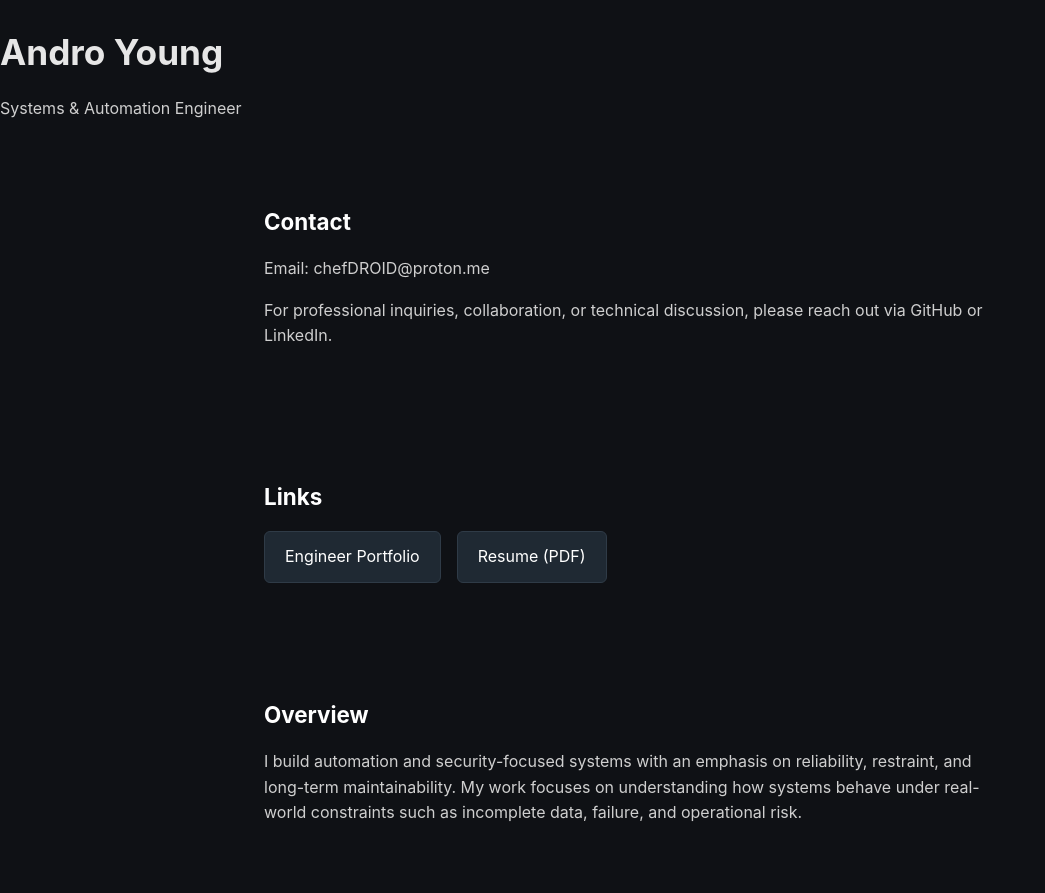
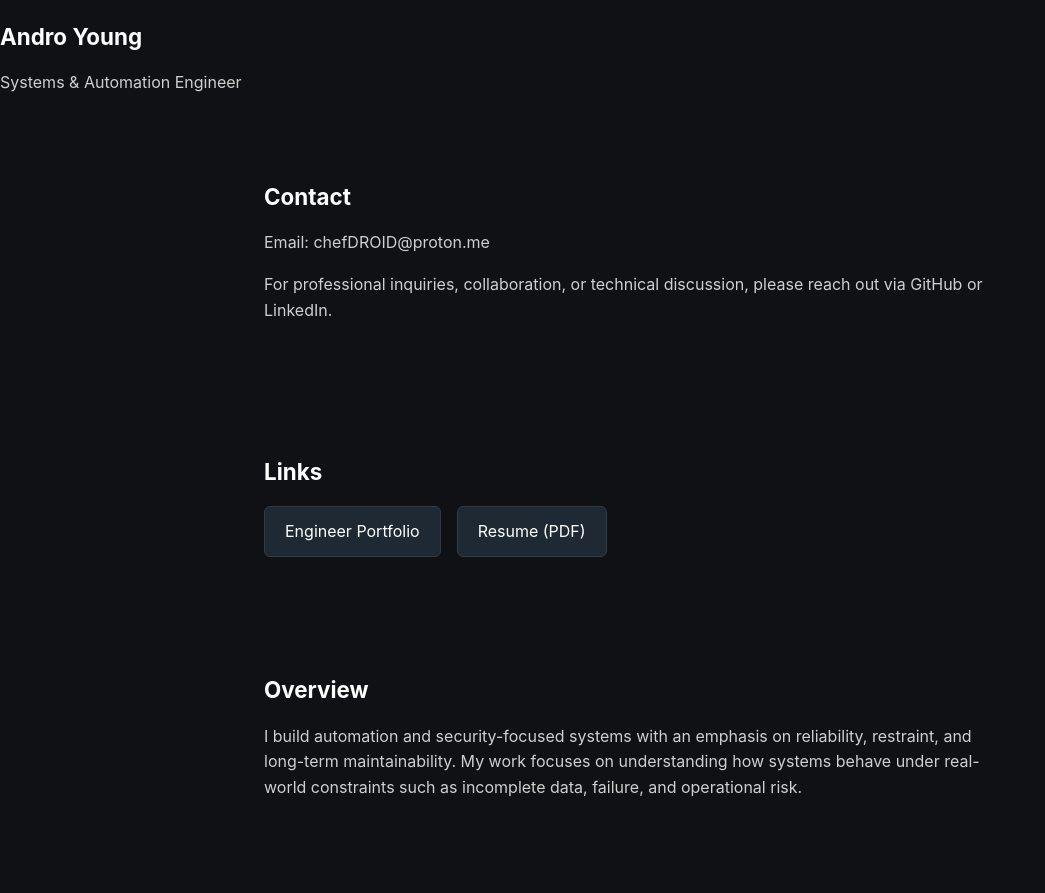
Before and after one commit to chefDroid/chefDroid.github.io, a plain HTML site: page index.html in a window 1280 px wide. Shown: the top 893 px of the page, without its empty margins (0-1045 px from the left). Drawn offline with Linux system fonts and the light colour scheme.

Commit message:
Update index.html

```diff
--- a/index.html
+++ b/index.html
@@ -8,7 +8,7 @@
 <body>
 
 <header>
-  <h1>Andro Young</h1>
+  <h2>Andro Young</h2>
   <p>Systems & Automation Engineer</p>
 	<div class="top-links">
 </header>
```
